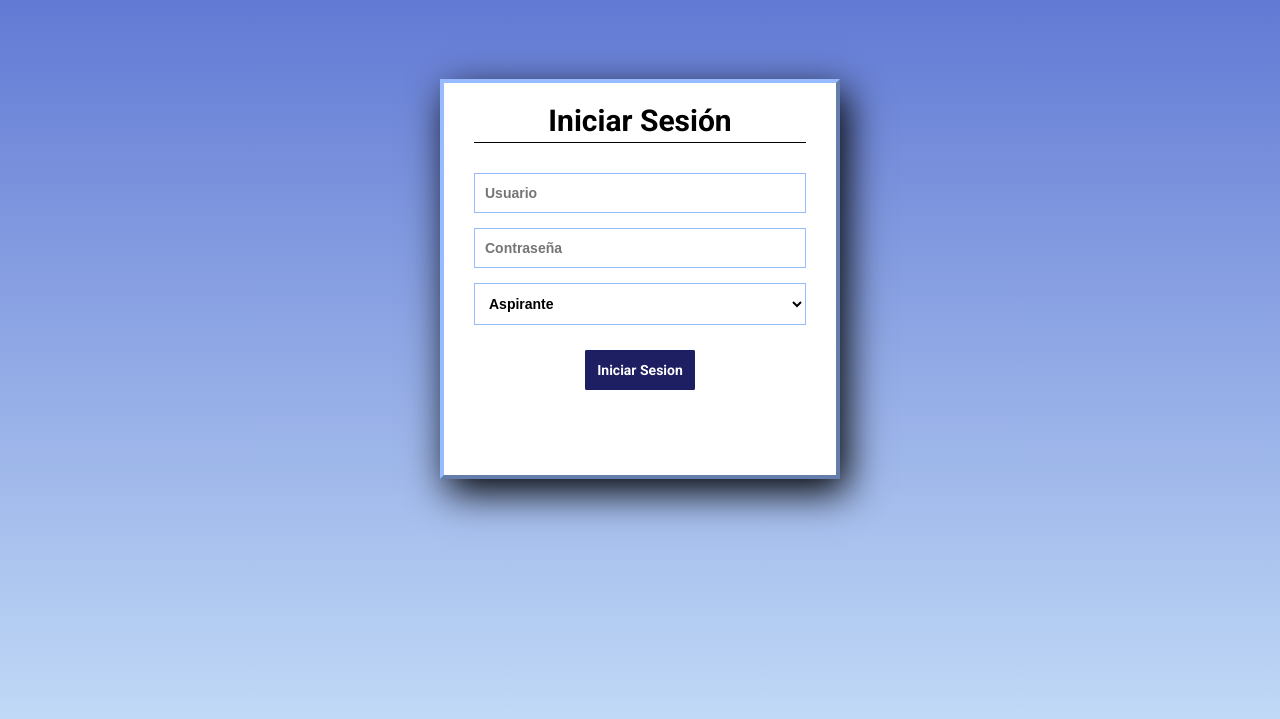
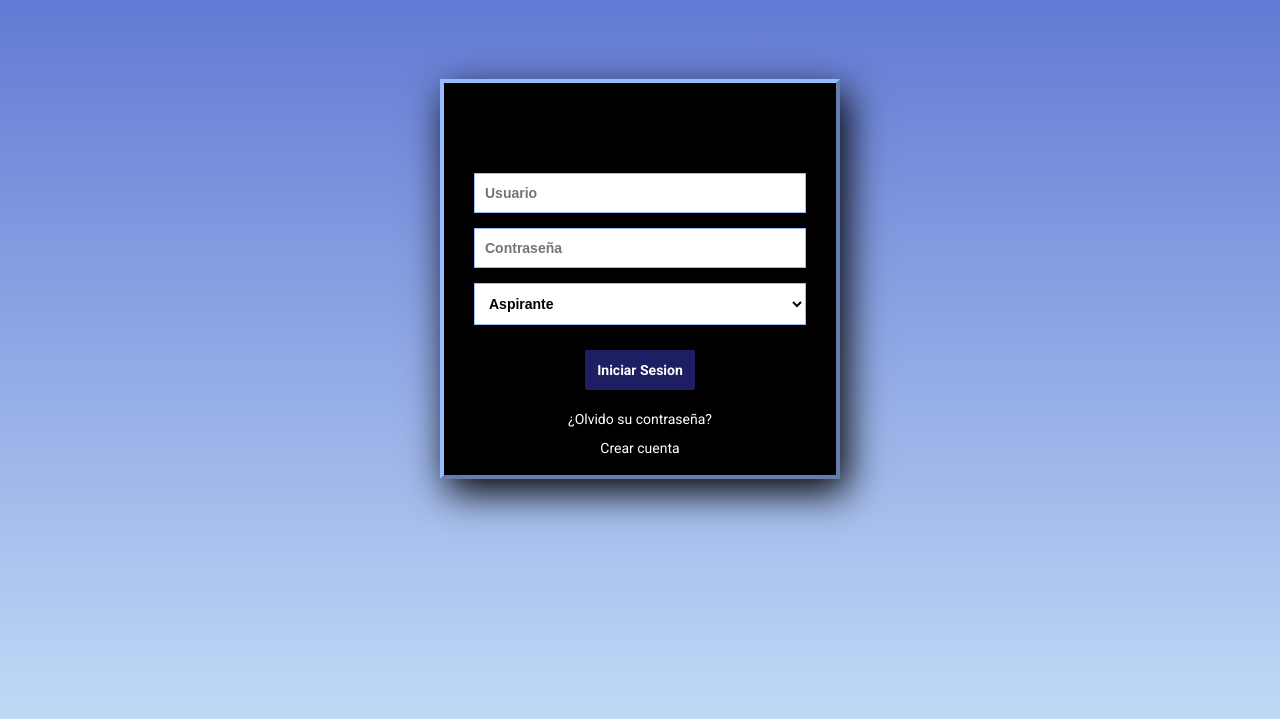
Before and after one commit to eideard-hm/PonteLab, a PHP site: page /PonsLabor/index.php?url=login in a window 1280 px wide. Shown: the part 105-824 px from the top of the page. Run offline with PHP 8.4, Linux system fonts and the light colour scheme; some libraries are stand-ins or nearby versions.

Commit message:
Se agrego un nuevo archivo css ajemplo.css que sirve para....

```diff
--- a/Assets/css/login.css
+++ b/Assets/css/login.css
@@ -12,7 +12,7 @@ body {
 .from-logi {
     width: 400px;
     height: 400px;
-    background: #fff;
+    background: #000000;
     margin: auto;
     margin-top: 180px;
     box-shadow: 7px 13px 37px #000;
```
Also changed, not shown: Assets/css/ejemplo.css (added).
